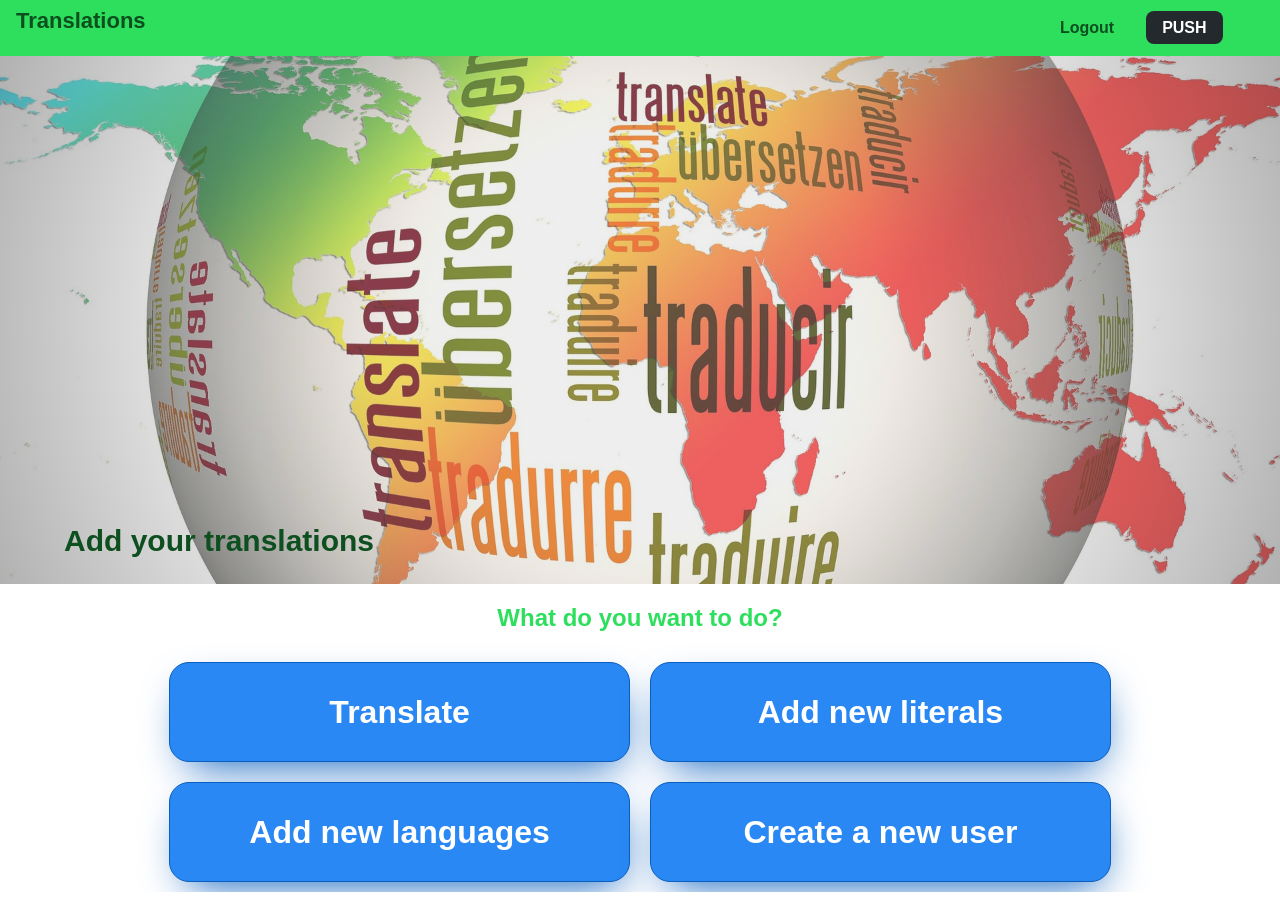
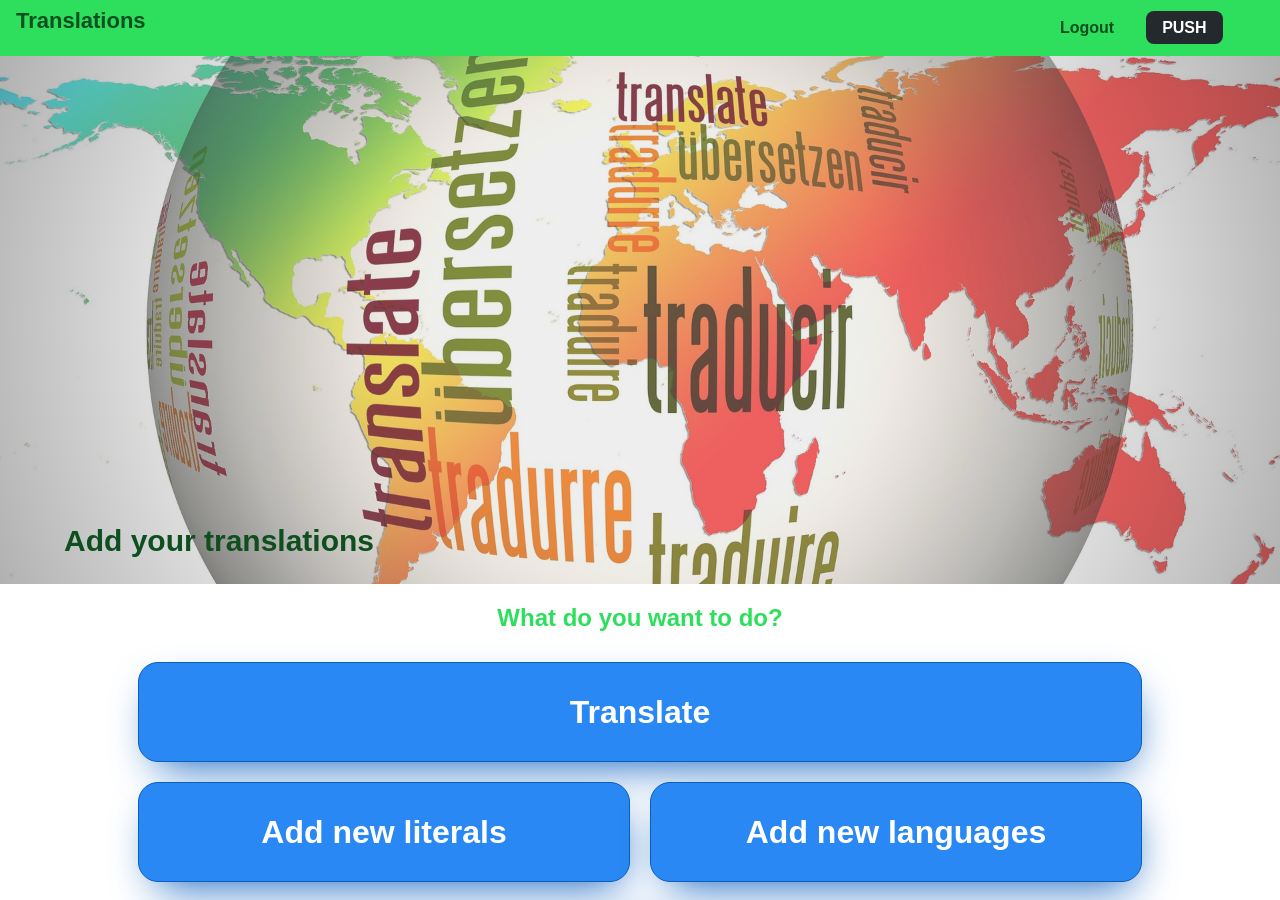
Before and after one commit to carlosmg95/Translations, a React (Create React App) app in the folder frontend/: page / in a window 1280 px wide. Shown: the top 900 px of the page. Built offline with nearby package versions, Linux system fonts and the light colour scheme.

Commit message:
Flexbox added

```diff
--- a/frontend/src/components/Main/Action/Action.css
+++ b/frontend/src/components/Main/Action/Action.css
@@ -1,6 +1,6 @@
 .action {
-  display: inline-block;
-  width: 45%;
+  flex: 1 2 45%;
+  min-width: 432px;
   height: 100px;
   background-color: #2988f3;
   text-align: center;
@@ -13,6 +13,10 @@
   box-shadow: 4px 17px 43px -15px #0a5ebd;
   vertical-align: middle;
   cursor: pointer;
+}
+
+.action:first-of-type {
+  flex: 2 1 100%;
 }
 
 .action:hover,
--- a/frontend/src/components/Main/Main.css
+++ b/frontend/src/components/Main/Main.css
@@ -32,4 +32,7 @@
   width: 80%;
   margin: auto;
   text-align: center;
+  display: flex;
+  flex-flow: row wrap;
+  justify-content: space-around;
 }
--- a/frontend/src/components/Translate/Translate.css
+++ b/frontend/src/components/Translate/Translate.css
@@ -11,9 +11,17 @@
   font-family: sans-serif;
 }
 
+.languages__list {
+  width: 100%;
+  display: flex;
+  flex-flow: row wrap;
+  justify-content: center;
+  align-content: flex-start;
+}
+
 .language {
-  display: inline-block;
-  width: 30%;
+  flex: 0 3 30%;
+  min-width: 260px;
   height: 100px;
   background-color: #2988f3;
   text-align: center;
--- a/frontend/src/components/Translate/Translate.tsx
+++ b/frontend/src/components/Translate/Translate.tsx
@@ -53,7 +53,7 @@ class Translate extends Component<TranslateProps, TranslateState> {
 
   render() {
     let languages: JSX.Element = (
-      <>
+      <div className="languages__list">
         {this.props.languages
           .filter(
             (language: Language) =>
@@ -74,7 +74,7 @@ class Translate extends Component<TranslateProps, TranslateState> {
               );
             },
           )}
-      </>
+      </div>
     );
 
     let body: JSX.Element;
@@ -117,7 +117,7 @@ class Translate extends Component<TranslateProps, TranslateState> {
     return (
       <div className="languages">
         <h1>{this.state.languageName}</h1>
-        <div>{body}</div>
+        {body}
       </div>
     );
   }
```
